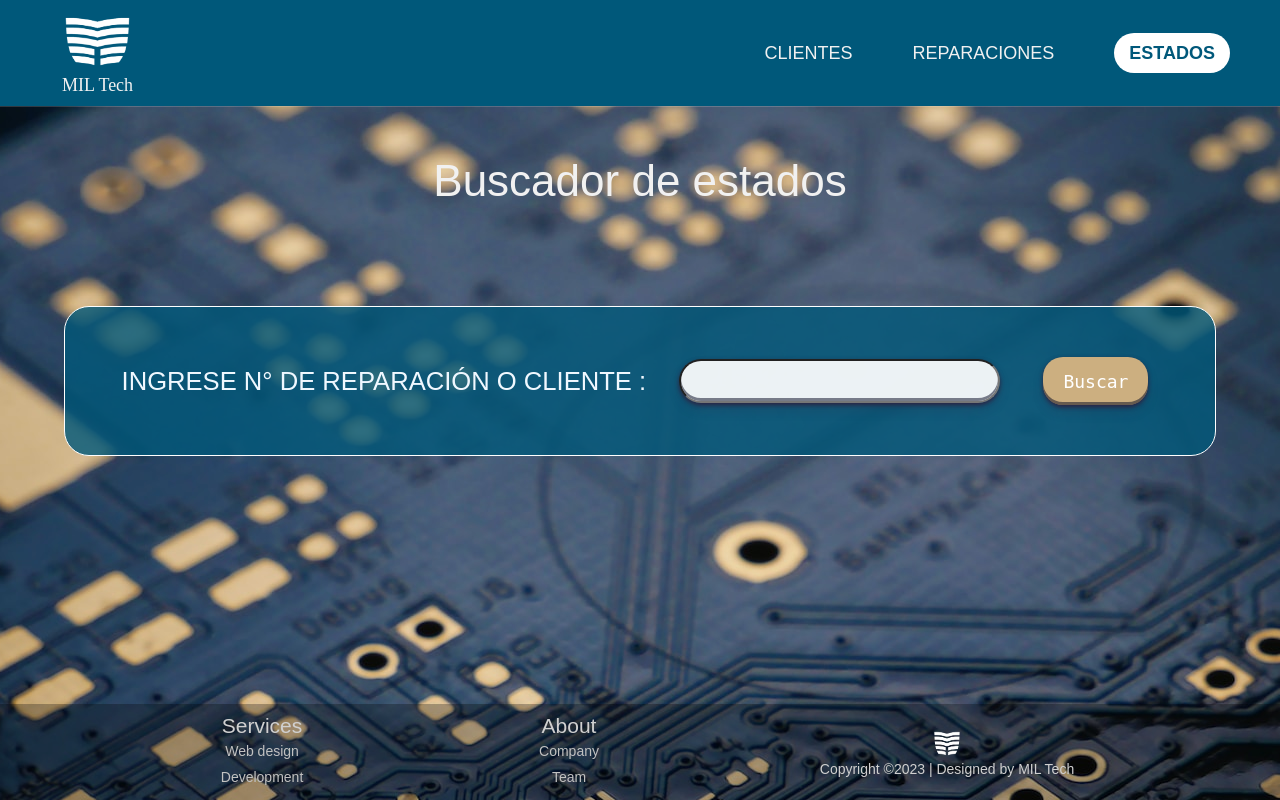
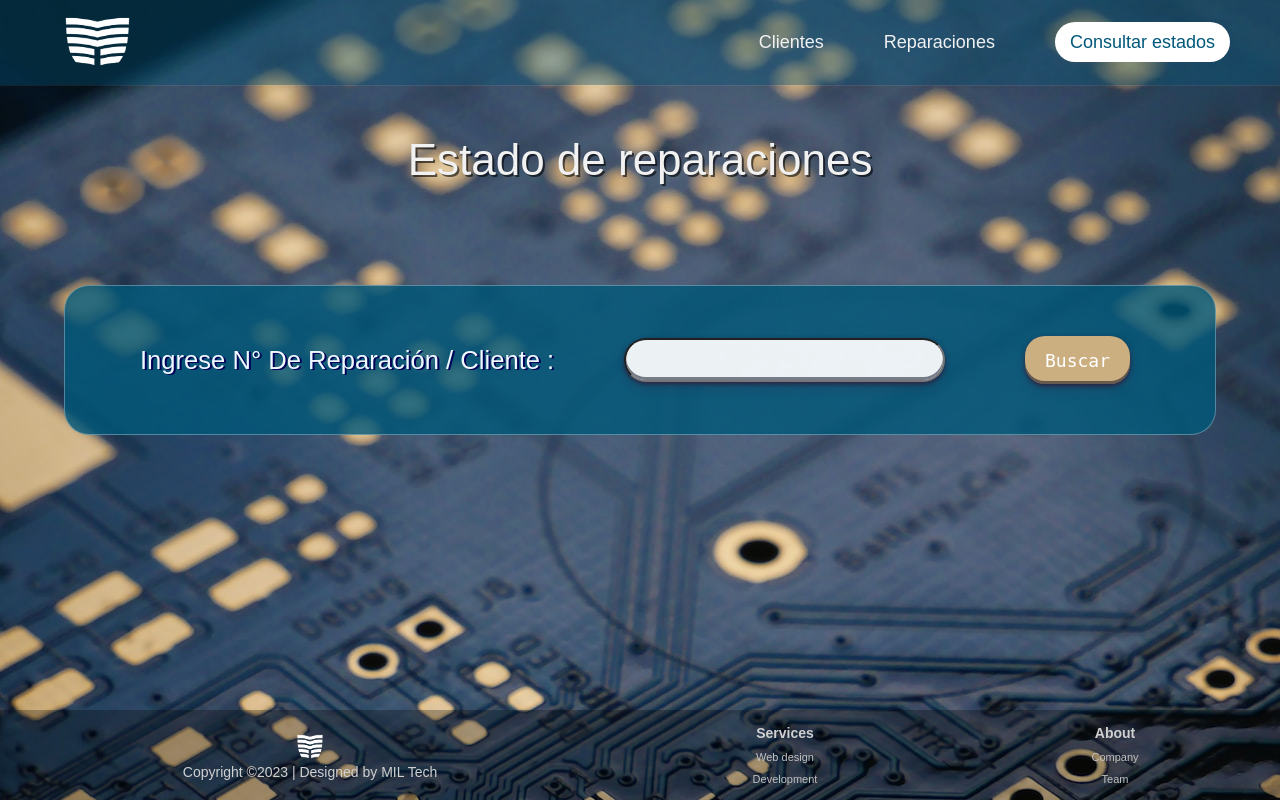
Before and after one commit to maxicabrera23/proyecto_reparaciones, a Flask app: page /2 in a window 1280 px wide. Run offline with Flask 2, Linux system fonts and the light colour scheme; some libraries are stand-ins or nearby versions.

Commit message:
coinciden colores de estado, estilos en nueva repa y botones, estilos en navbar

```diff
--- a/static/scripts/estados.js
+++ b/static/scripts/estados.js
@@ -33,8 +33,8 @@ FormEstados.addEventListener('submit', async e =>{
                 estadoInfo.style.border = "solid 2px #9e2121";
 
             }else if (color == "revision presupuesto"){
-                estadoInfo.style.background = "rgba(125, 1145, 0, 0.51)";
-                estadoInfo.style.border = "2px solid #88ac48";
+                estadoInfo.style.background = "rgb(240 184 46 / 59%)";
+                estadoInfo.style.border = "2px solid rgb(196 171 79)";
 
             }else if (color == "espera confirmacion presupuesto"){
                 estadoInfo.style.background = "rgba(13, 13, 13, 0.79)";
@@ -45,12 +45,12 @@ FormEstados.addEventListener('submit', async e =>{
                 estadoInfo.style.border = "solid 2px #2694df";
 
             }else if (color == "reparada/terminada"){
-                estadoInfo.style.background = "rgba(0, 0, 128, 0.637)";
-                estadoInfo.style.border = "solid 2px navy";
+                estadoInfo.style.background = "rgb(44 44 172 / 64%)";
+                estadoInfo.style.border = "2px solid #4f4fc1de";
 
             }else if (color == "retirada/enviada"){
-                estadoInfo.style.background = "rgba(0, 114, 0, 0.74)";
-                estadoInfo.style.border = "2px solid #2ea72e";
+                estadoInfo.style.background = "rgb(85 169 85 / 89%)";
+                estadoInfo.style.border = "2px solid rgb(29 135 29)";
             }
 
 
@@ -59,13 +59,13 @@ FormEstados.addEventListener('submit', async e =>{
             <center><h3>N° ${est.nro_reparacion}</h3></center><br>
             <center><h3>${color}</h3></center><br>
             <div class="infoRepa">
-            <div class="columnaIzq">
+            <div class="columnaIzqestado">
             <p class="campo">Fecha Ingreso: </p> <p> ${est.fecha_alta}</p>
             <p class="campo">Nombre y apellido:</p><p> ${est.nombre_apellido}</p>
             <p class="campo">Producto:</p><p> ${est.producto}</p>
             <p class="campo">Falla denunciada:</p><p> ${est.falla}</p>
             </div>
-            <div class="columnaDer">
+            <div class="columnaDerestado">
             <p class="campo">Fecha de Reparación:</p><p> ${est.fecha_reparacion}</p>
             <p class="campo">Defecto Encontrado:</p><p> ${est.defecto_encontrado}</p>
             <p class="campo">Fecha de Retiro/Envio:</p><p> ${est.fecha_retiro}</p>
--- a/static/styles/style.css
+++ b/static/styles/style.css
@@ -51,13 +53,12 @@ nav{
     padding: 20px 5%;
     background: var(--colorPrincipal2);
     /* border-bottom: 1px solid var(--colorResaltado); */
-    box-shadow: 0px 0px 1px white;
-
+    box-shadow: 0px 0px 1px #ffffff6b;
     display: flex;
     align-items: center;
     flex-wrap: wrap;
     padding: 10px 20px;
-    background: var(--colorPrincipal2);
+    background: #00587a5c;
     /* border-bottom: 1px solid var(--colorResaltado); */
     /* box-shadow: 0px 0px 20px var(--colorResaltado); */
 }
@@ -70,9 +71,9 @@ nav{
 }
 
 .Logo p{
+    display: none;
     color: var(--colorBlanco);
     font-family: 'Bodoni Moda', serif;;
-    /* font-family: 'M PLUS Code Latin', monospace;     */
     font-size: 18px;
     text-align: center;
 }
@@ -82,7 +83,7 @@ nav{
     display: flex;
     flex: 1;
     align-items: center;
-    justify-content: right;
+    justify-content: flex-end;
 }
 
 .Links a{
@@ -92,35 +93,25 @@ nav{
     font-size: 18px;
     font-weight: lighter;
     padding: 5px 15px;
-    /* border-bottom: rgba(4,216,255,0) solid 2px; */
-    border-radius:0px 0px 5px 5px;
+    border-radius: 0px 0px 5px 5px;
     cursor: pointer;
 }
 
+
 .Links a:hover{
-    font-weight:normal;
-}
+    opacity: .7;
 
-/* .Links a:hover{
-    border:2px solid rgba(4,216,255,1);
-    text-shadow: 0px 1px 2px aliceblue;
- }  */
+ }
 
 .Links a .Activo{
     padding: 10px 15px;
-    font-weight:bold;
+    font-weight: normal;
     background-color: white;
     color: var(--colorPrincipal2);
-
-    /* background-color: var(--colorSecundario); */
-    /* border:1px solid var(--colorResaltado); */
-    /* box-shadow: 0px 0px 20px var(--colorResaltado); */
     border-radius: 30px;
 }
 
-.Activo{
 
-}
 .agregar{
     height: 20px;
     width: 20px;
@@ -530,9 +524,9 @@ form h2{
     color: aliceblue;
     text-align: center;
     font-size: 1.5em;
+    margin: 20px 20px 29px 20px;
     text-transform: uppercase;
-    margin: 20px 20px 10px 20px
-
+    text-shadow: 2px 1px #010059;
 
 }
 
@@ -583,8 +577,9 @@ input::placeholder {
 
 
 /*----------------- Pantalla Estados -----------------*/
-h1{
+.titleEstados{
     color: var(--colorBlanco);
+    text-shadow: 2px 2px #00000096;
     font-size: 44px;
     font-weight: 400;
     text-align: center;
@@ -597,7 +592,7 @@ h1{
     width: 90%;
     height: auto;
     border-radius: 25px;
-    border: solid 1px white;
+    border: solid 1px #ffffff4f;
     display: flex;
     flex-direction: row;
     justify-content: space-around;
@@ -607,10 +602,12 @@ h1{
 
 }
 
-.CajaBuscador h2{
+.CajaBuscador .ingreseNumero{
     margin: 0;
     font-size: 1.6em;
     font-weight: normal;
+    text-transform: capitalize
+
 }
 
 .CajaBuscador input{
@@ -714,11 +714,12 @@ footer p{
     cursor: pointer;
     margin: 0px 10px;
     align-items: center;
+    width: 25%;
 }
 
 .Services p{
     color: rgb(193, 193, 193);
-    font-size: 14px;
+    font-size: 11px;
     margin: 5px;
 }
 
@@ -726,7 +727,12 @@ footer p{
     color: rgb(213, 213, 213);
 }
 .Services h2{
-    margin: 0;
+    font-size: 14px;
+    font-weight: bold;
+    margin: 5px 0;
+}
+.Copyright{
+    width: 50%;
 }
 
 .Copyright img{
@@ -900,6 +912,7 @@ li a {text-decoration : none; color : #2d2f31;}
 
 h1{
     color: var(--colorBlanco);
+    text-shadow: 2px 2px #00000096;
     font-size: 44px;
     font-weight: 400;
     text-align: center;
--- a/templates/estados.html
+++ b/templates/estados.html
@@ -14,17 +14,17 @@
                 <p>MIL Tech</p>
             </div>
             <div class="Links">
-                <a href="/1">CLIENTES</a>
-                <a href="/">REPARACIONES</a>
-                <a><span class="Activo">ESTADOS</span></a>
+                <a href="/1">Clientes</a>
+                <a href="/">Reparaciones</a>
+                <a><span class="Activo">Consultar estados</span></a>
             </div>
         </nav>
 
-        <h1> Buscador de estados </h1>
+        <h1 class="titleEstados"> Estado de reparaciones </h1>
 
         <form action="" method="GET"   id="EForm" >
             <div class="CajaBuscador">
-                <label><h2>Ingrese N° de Reparación o Cliente :</h2></label>
+                <label><h2 class="ingreseNumero">Ingrese N° de Reparación / Cliente :</h2></label>
                 <input class="CajaEstados" name="nro_reparacion" required>
                 <button type="submit"> Buscar </button>
             </div>
@@ -38,6 +38,10 @@
         </div>
 
         <footer id="footer">
+            <div class="Copyright">
+                <img src="./static/images/MTI_Logo.png" alt="Logo">
+                <p>Copyright ©2023 | Designed by MIL Tech</p>
+                </div>
             <div class="Services">
                 <h2>Services</h2>
                 <p>Web design</p>
@@ -48,10 +52,7 @@
                 <p>Company</p>
                 <p>Team</p>
             </div>
-            <div class="Copyright">
-            <img src="./static/images/MTI_Logo.png" alt="Logo">
-            <p>Copyright ©2023 | Designed by MIL Tech</p>
-            </div>
+
         </footer>
         <script src="./static/scripts/estados.js"></script>
     </body>
```
Also changed, not shown: other parts of static/styles/style.css (+42 -28 lines), static/scripts/main.js (+8 -8 lines), templates/clientes.html (+16 -13 lines), templates/index.html (+10 -10 lines), static/images/anular.svg (added).
